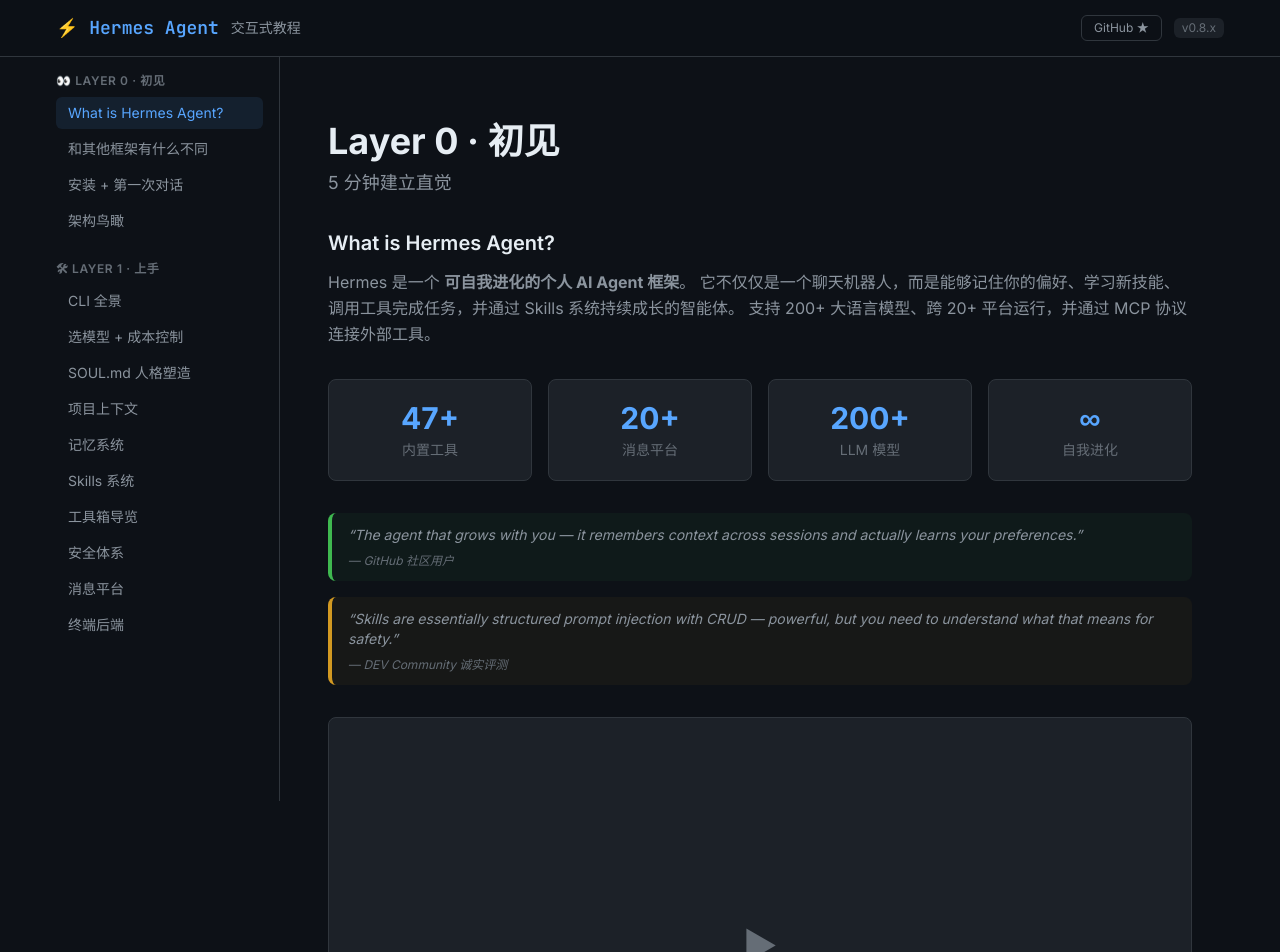
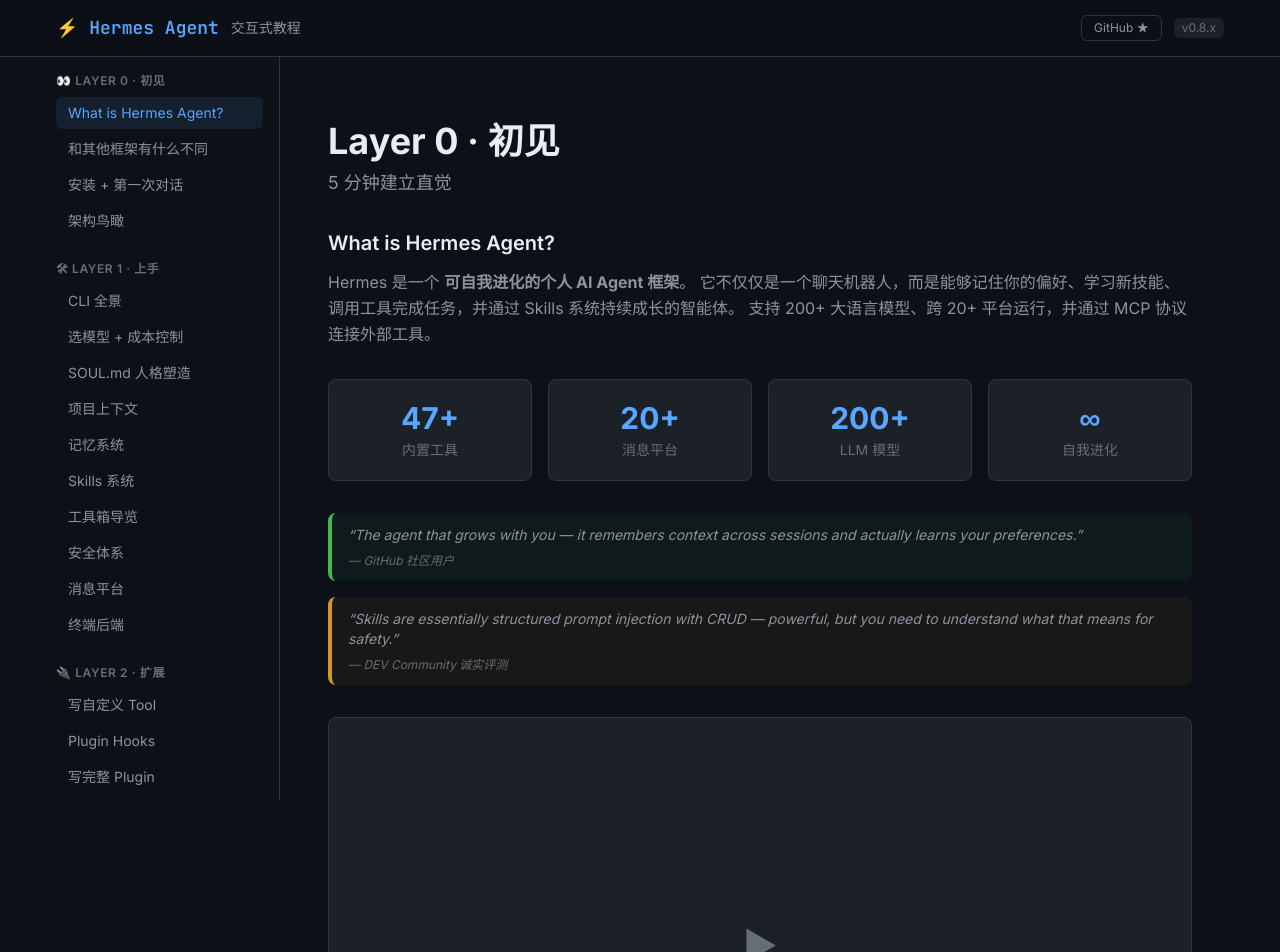
Before and after one commit to HelloiOS2014/my_hermes_study, a React (Vite) app: page / in a window 1280 px wide. Shown: the top 952 px of the page. Built offline with nearby package versions, Linux system fonts and the light colour scheme.

Commit message:
feat: add Layer 2 + Layer 3 navigation entries

```diff
--- a/src/data/navigation.ts
+++ b/src/data/navigation.ts
@@ -26,6 +26,33 @@
       { id: "terminal-backends", label: "终端后端" },
     ],
   },
+  {
+    label: "Layer 2 · 扩展", emoji: "🔌",
+    items: [
+      { id: "custom-tool", label: "写自定义 Tool" },
+      { id: "plugin-hooks", label: "Plugin Hooks" },
+      { id: "full-plugin", label: "写完整 Plugin" },
+      { id: "mcp-server", label: "MCP Server 接入" },
+      { id: "quality-skill", label: "写高质量 Skill" },
+      { id: "multi-agent", label: "多 Agent 协作" },
+      { id: "cron-automation", label: "定时任务与自动化" },
+      { id: "mixture-of-agents", label: "Mixture of Agents" },
+    ],
+  },
+  {
+    label: "Layer 3 · 深入", emoji: "🔬",
+    items: [
+      { id: "function-calling", label: "Function Calling 格式" },
+      { id: "hermes-models", label: "Hermes 模型家族" },
+      { id: "agent-loop", label: "Agent Loop 源码" },
+      { id: "prompt-builder", label: "Prompt Builder 10 层" },
+      { id: "context-compression", label: "Context Compression" },
+      { id: "tool-internals", label: "工具系统内核" },
+      { id: "gateway-architecture", label: "Gateway 架构" },
+      { id: "ptc", label: "PTC 编程式调用" },
+      { id: "rl-gepa", label: "RL + GEPA 自进化" },
+    ],
+  },
 ];
 
 export const allSectionIds = navigation.flatMap((g) => g.items.map((item) => item.id));
```
